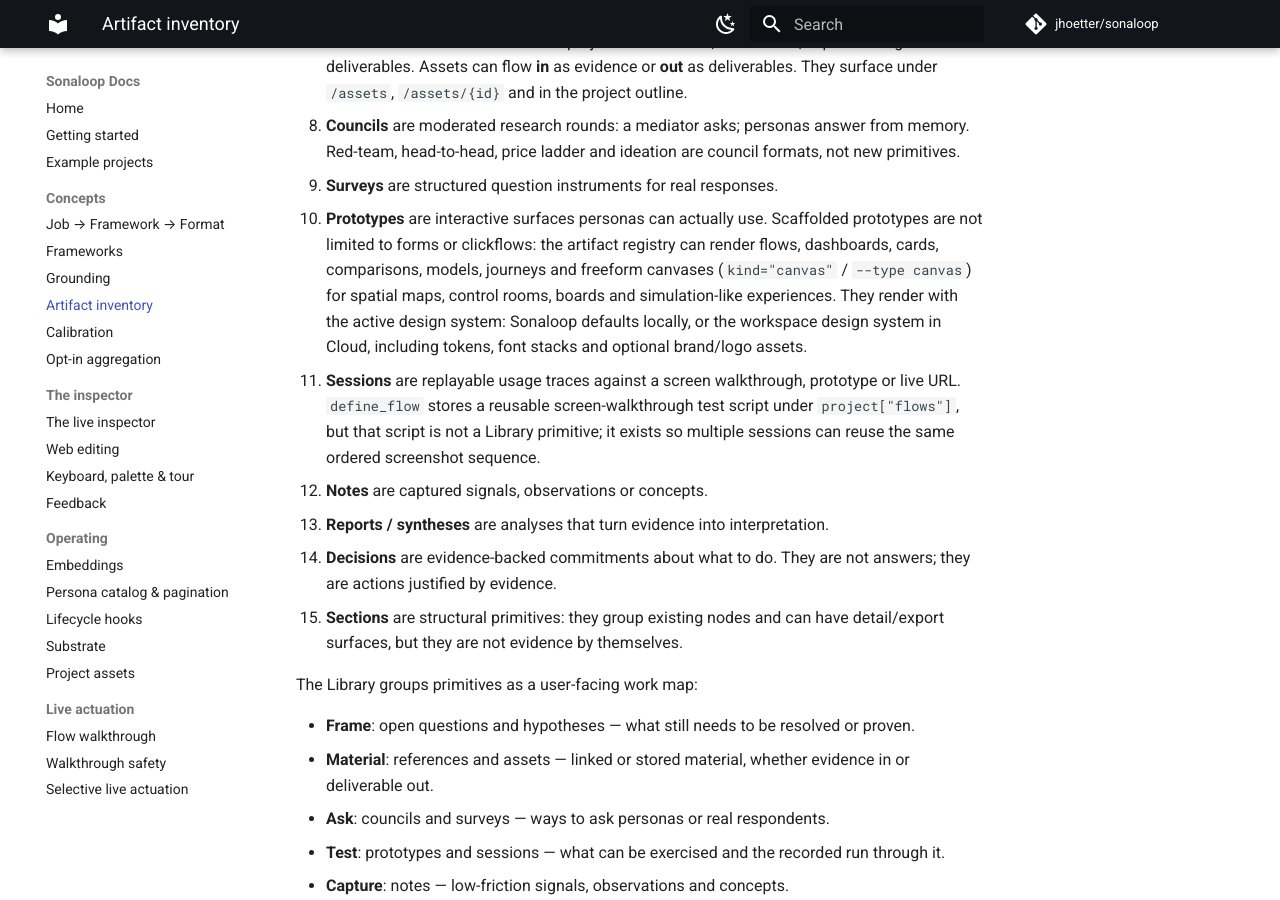
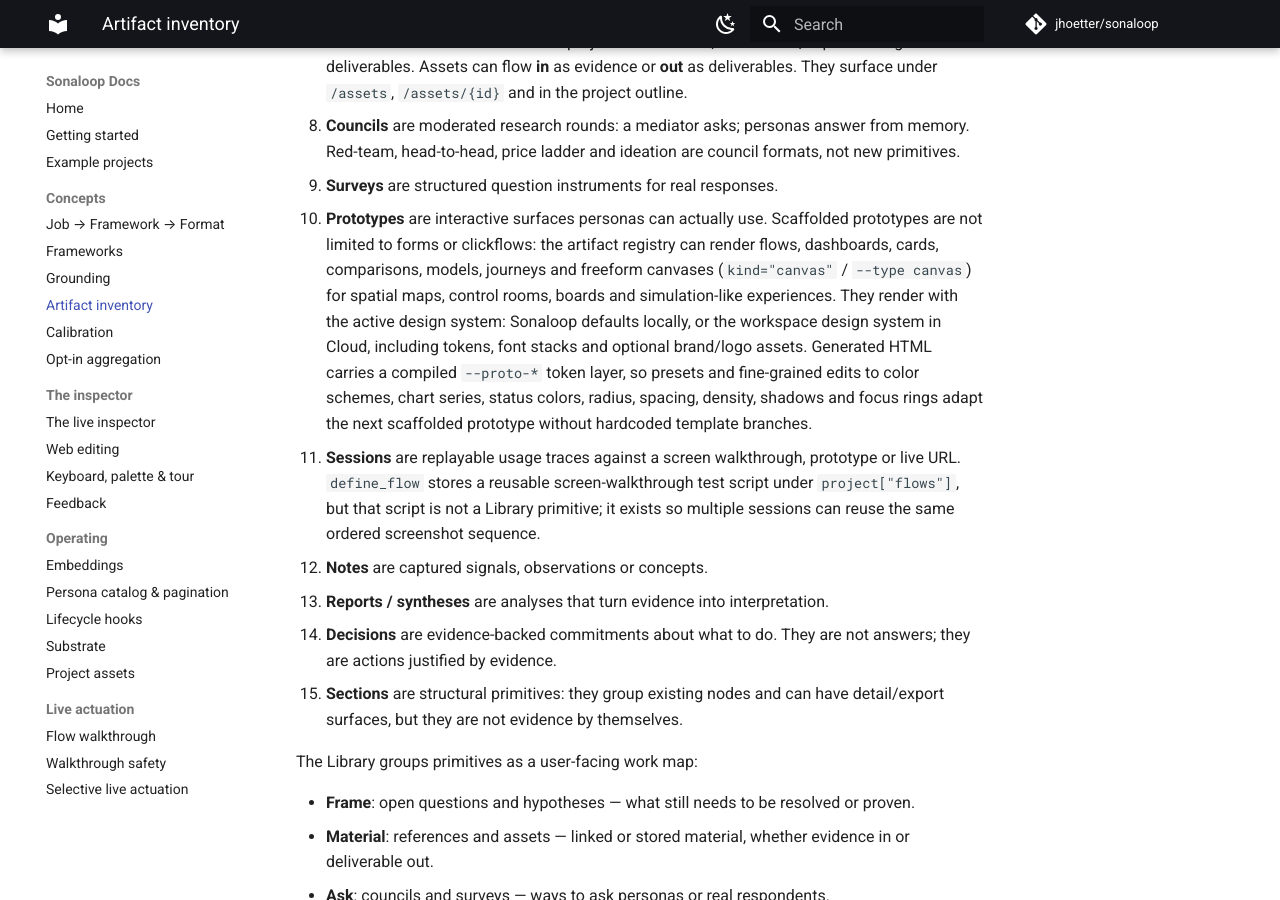
Before and after one commit to jhoetter/sonaloop-docs, an MkDocs documentation site: the page built from docs/artifact-inventory.md, in a window 1280 px wide and 900 px high, scrolled down 666 px. Built offline with MkDocs 1.6.1 and Material for MkDocs 9.7.7, drawn with Linux system fonts in a browser that asks for light colours; comment, search, counter and statistics services are not loaded.

Commit message:
Document dynamic prototype design tokens

```diff
--- a/docs/artifact-inventory.md
+++ b/docs/artifact-inventory.md
@@ -37,7 +37,11 @@ Use three layers:
   canvases (`kind="canvas"` / `--type canvas`) for spatial maps, control rooms,
   boards and simulation-like experiences. They render with the active design
   system: Sonaloop defaults locally, or the workspace design system in Cloud,
-  including tokens, font stacks and optional brand/logo assets.
+  including tokens, font stacks and optional brand/logo assets. Generated HTML
+  carries a compiled `--proto-*` token layer, so presets and fine-grained edits
+  to color schemes, chart series, status colors, radius, spacing, density,
+  shadows and focus rings adapt the next scaffolded prototype without hardcoded
+  template branches.
 - **Sessions** are replayable usage traces against a screen walkthrough,
   prototype or live URL. `define_flow` stores a reusable screen-walkthrough test
   script under `project["flows"]`, but that script is not a Library primitive;
```
